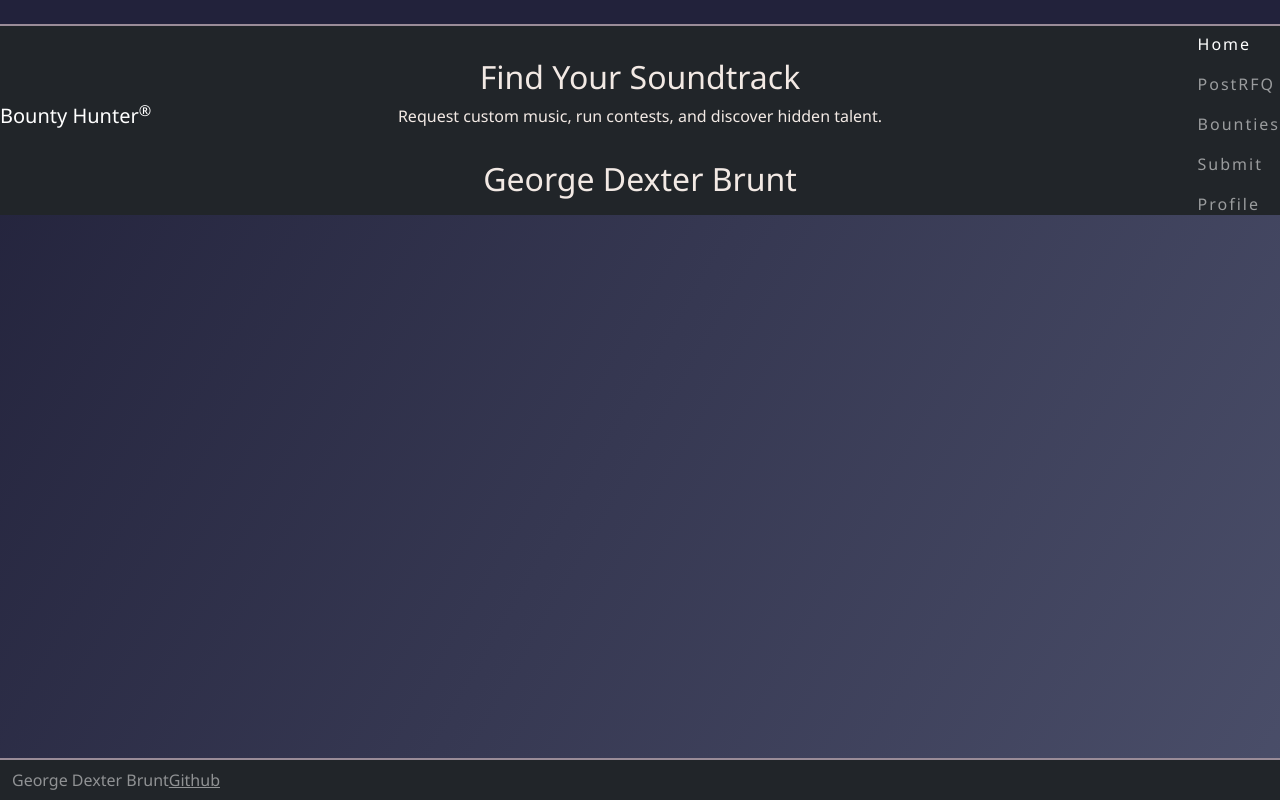
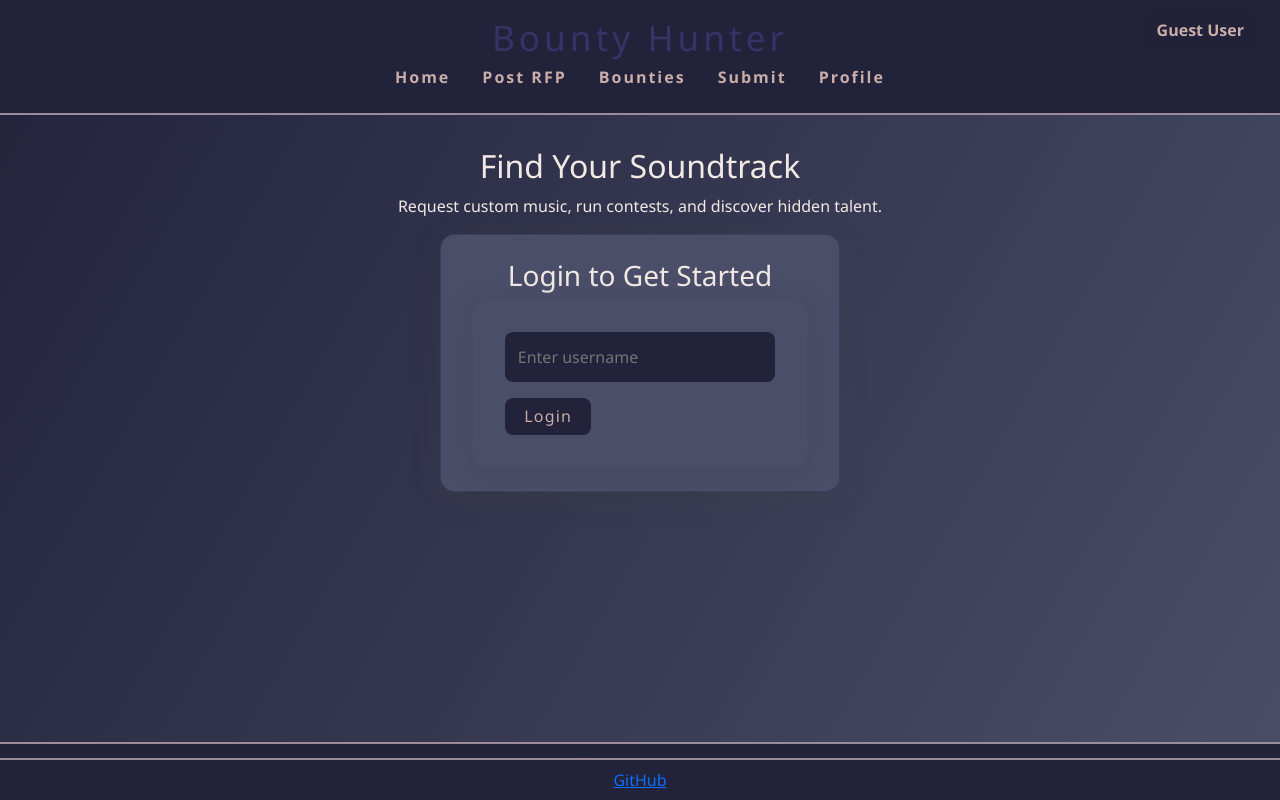
Before and after one commit to GDGB680/startup-project, a React (Vite) app: page / in a window 1280 px wide. Built offline with nearby package versions, Linux system fonts and the light colour scheme.

Commit message:
created a storage service and context so that it looks right. also added a basic login function

```diff
--- a/src/app.jsx
+++ b/src/app.jsx
@@ -1,77 +1,74 @@
 import React from 'react';
 import 'bootstrap/dist/css/bootstrap.min.css';
 import './app.css';
-
-import { BrowserRouter, NavLink, Route, Routes } from 'react-router-dom';
+import { BrowserRouter, NavLink, Route, Routes, Navigate } from 'react-router-dom';
+import { AuthProvider, useAuth } from './context/AuthContext';
 import { Home } from './home/home';
 import { PostRFP } from './postrfp/postrfp';
 import { Bounties } from './bounties/bounties';
 import { Submit } from './submit/submit';
 import { Profile } from './profile/profile';
 
+function Header() {
+  const { currentUser, logout } = useAuth();
+
+  return (
+    <header>
+      <div className="user-section">
+        {currentUser ? (
+          <>
+            <span id="username-display">{currentUser.username}</span>
+            <button onClick={logout} className="btn-logout">Logout</button>
+          </>
+        ) : (
+          <span id="username-display">Guest User</span>
+        )}
+      </div>
+      <h1>Bounty Hunter</h1>
+      <nav>
+        <NavLink to="/">Home</NavLink>
+        <NavLink to="/post-rfp">Post RFP</NavLink>
+        <NavLink to="/bounties">Bounties</NavLink>
+        <NavLink to="/submit">Submit</NavLink>
+        <NavLink to="/profile">Profile</NavLink>
+      </nav>
+    </header>
+  );
+}
+
+function AppContent() {
+  return (
+    <>
+      <Header />
+      <main>
+        <Routes>
+          <Route path="/" element={<Home />} exact />
+          <Route path="/post-rfp" element={<PostRFP />} />
+          <Route path="/bounties" element={<Bounties />} />
+          <Route path="/submit" element={<Submit />} />
+          <Route path="/profile" element={<Profile />} />
+          <Route path="*" element={<NotFound />} />
+        </Routes>
+      </main>
+      <footer>
+        <a href="https://github.com/GDGB680/startup-project" target="_blank" rel="noreferrer">
+          GitHub
+        </a>
+      </footer>
+    </>
+  );
+}
 
 export default function App() {
   return (
     <BrowserRouter>
-      <div className="body bg-dark text-light">
-        <header className="container-fluid">
-          <nav className="navbar fixed-top navbar-dark">
-            <div className="navbar-brand">
-              Bounty Hunter<sup>&reg;</sup>
-            </div>
-            <menu className="navbar-nav">
-              <li className="nav-item">
-                <NavLink className="nav-link" to="">
-                  Home
-                </NavLink>
-              </li>
-              <li className="nav-item">
-                <NavLink className="nav-link" to="PostRFQ">
-                  PostRFQ
-                </NavLink>
-              </li>
-              <li className="nav-item">
-                <NavLink className="nav-link" to="Bounties">
-                  Bounties
-                </NavLink>
-              </li>
-              <li className="nav-item">
-                <NavLink className="nav-link" to="Submit">
-                  Submit
-                </NavLink>
-              </li>
-              <li className="nav-item">
-                <NavLink className="nav-link" to="Profile">
-                  Profile
-                </NavLink>
-              </li>
-            </menu>
-          </nav>
-        </header>
-
-        <Routes>
-          <Route path='/' element={<Home />} exact />
-          <Route path='/postrfq' element={<PostRFP />} />
-          <Route path='/bounties' element={<Bounties />} />
-          <Route path='/submit' element={<Submit />} />
-          <Route path='/profile' element={<Profile />} />
-          <Route path='*' element={<NotFound />} />
-        </Routes>
-
-        <footer className="bg-dark text-white-50">
-          <div className="container-fluid">
-            <span className="text-reset">George Dexter Brunt</span>
-            <a className="text-reset" href="https://github.com/GDGB680/startup-project">
-              Github
-            </a>
-          </div>
-        </footer>
-      </div>
+      <AuthProvider>
+        <AppContent />
+      </AuthProvider>
     </BrowserRouter>
   );
 }
 
-
 function NotFound() {
-  return <main className="container-fluid bg-secondary text-center">404: Return to sender. Address unknown.</main>;
+  return <div className="container text-center mt-5">404: Return to sender. Address unknown.</div>;
 }
--- /dev/null
+++ b/src/context/AuthContext.jsx
@@ -0,0 +1,38 @@
+import React, { createContext, useState, useContext, useEffect } from 'react';
+import { StorageService } from '../services/storageService';
+
+const AuthContext = createContext();
+
+export function AuthProvider({ children }) {
+  const [currentUser, setCurrentUser] = useState(null);
+
+  useEffect(() => {
+    // Check if user is logged in on mount
+    const user = StorageService.getCurrentUser();
+    setCurrentUser(user);
+
+    // Initialize mock data
+    StorageService.initializeMockData();
+  }, []);
+
+  const login = (username) => {
+    const user = { username, loginDate: new Date().toISOString() };
+    StorageService.setCurrentUser(user);
+    setCurrentUser(user);
+  };
+
+  const logout = () => {
+    StorageService.logout();
+    setCurrentUser(null);
+  };
+
+  return (
+    <AuthContext.Provider value={{ currentUser, login, logout }}>
+      {children}
+    </AuthContext.Provider>
+  );
+}
+
+export function useAuth() {
+  return useContext(AuthContext);
+}
--- a/src/home/home.jsx
+++ b/src/home/home.jsx
@@ -1,30 +1,62 @@
-import React from 'react';
+import React, { useState } from 'react';
+import { useAuth } from '../context/AuthContext';
+import { useNavigate } from 'react-router-dom';
 
 export function Home() {
+  const { currentUser, login } = useAuth();
+  const [username, setUsername] = useState('');
+  const navigate = useNavigate();
+
+  const handleLogin = (e) => {
+    e.preventDefault();
+    if (username.trim()) {
+      login(username);
+      setUsername('');
+    }
+  };
+
   return (
-    <main>
-        <section className="intro">
-            <h2>Find Your Soundtrack</h2>
-            <p>Request custom music, run contests, and discover hidden talent.</p>
+    <div>
+      <section className="intro">
+        <h2>Find Your Soundtrack</h2>
+        <p>Request custom music, run contests, and discover hidden talent.</p>
+      </section>
+
+      {!currentUser && (
+        <section className="card-section">
+          <div className="card" style={{ maxWidth: '400px', margin: '0 auto' }}>
+            <h3>Login to Get Started</h3>
+            <form onSubmit={handleLogin}>
+              <input
+                type="text"
+                placeholder="Enter username"
+                value={username}
+                onChange={(e) => setUsername(e.target.value)}
+                required
+              />
+              <button type="submit" className="card-btn">Login</button>
+            </form>
+          </div>
         </section>
+      )}
 
-        {/* <a href="Profile.html">
-            <button className="card-btn-big">Login</button>
-        </a>
-        <a href="Bounties.html">
-            <button className="card-btn-big">View Bounties</button>
-        </a>
-        <a href="Profile.html">
-            <button className="card-btn-big">Subit songs</button>
-        </a>
-        <a href="https://github.com/GDGB680/startup-project/tree/main#" target="_blank">
-            <button className="card-btn-big">github</button>
-        </a> */}
+      {currentUser && (
+        <section className="card-section">
+          <button onClick={() => navigate('/bounties')} className="card-btn-big">
+            View Bounties
+          </button>
+          <button onClick={() => navigate('/post-rfp')} className="card-btn-big">
+            Post New Bounty
+          </button>
+          <button onClick={() => navigate('/submit')} className="card-btn-big">
+            Submit Songs
+          </button>
+        </section>
+      )}
 
-        <section className="intro">
-            <h2>George Dexter Brunt</h2>
-        </section>
-
-    </main>
+      <footer className="text-center mt-4">
+        <p>Created by George Dexter Brunt</p>
+      </footer>
+    </div>
   );
 }
--- /dev/null
+++ b/src/services/storageService.js
@@ -0,0 +1,105 @@
+// storageService.js - Manages all localStorage operations
+
+export class StorageService {
+  // User Management
+  static getCurrentUser() {
+    return JSON.parse(localStorage.getItem('currentUser')) || null;
+  }
+
+  static setCurrentUser(user) {
+    localStorage.setItem('currentUser', JSON.stringify(user));
+  }
+
+  static logout() {
+    localStorage.removeItem('currentUser');
+  }
+
+  // Bounties Management
+  static getBounties() {
+    return JSON.parse(localStorage.getItem('bounties')) || [];
+  }
+
+  static addBounty(bounty) {
+    const bounties = this.getBounties();
+    const newBounty = {
+      id: Date.now(),
+      ...bounty,
+      postedBy: this.getCurrentUser()?.username || 'Anonymous',
+      postedDate: new Date().toISOString(),
+      submissions: []
+    };
+    bounties.push(newBounty);
+    localStorage.setItem('bounties', JSON.stringify(bounties));
+    return newBounty;
+  }
+
+  static updateBounty(id, updates) {
+    const bounties = this.getBounties();
+    const index = bounties.findIndex(b => b.id === id);
+    if (index !== -1) {
+      bounties[index] = { ...bounties[index], ...updates };
+      localStorage.setItem('bounties', JSON.stringify(bounties));
+    }
+  }
+
+  // Submissions Management
+  static getSubmissions() {
+    return JSON.parse(localStorage.getItem('submissions')) || [];
+  }
+
+  static addSubmission(submission) {
+    const submissions = this.getSubmissions();
+    const newSubmission = {
+      id: Date.now(),
+      ...submission,
+      submittedBy: this.getCurrentUser()?.username || 'Anonymous',
+      submittedDate: new Date().toISOString(),
+      status: 'Pending'
+    };
+    submissions.push(newSubmission);
+    localStorage.setItem('submissions', JSON.stringify(submissions));
+    return newSubmission;
+  }
+
+  static updateSubmissionStatus(id, status) {
+    const submissions = this.getSubmissions();
+    const index = submissions.findIndex(s => s.id === id);
+    if (index !== -1) {
+      submissions[index].status = status;
+      localStorage.setItem('submissions', JSON.stringify(submissions));
+    }
+  }
+
+  // Initialize with mock data
+  static initializeMockData() {
+    if (!this.getBounties().length) {
+      const mockBounties = [
+        {
+          id: 1,
+          title: 'Epic Orchestra',
+          genres: ['Orchestra', 'Cinematic'],
+          bountyPrize: 50,
+          duration: '45s',
+          deadline: '2025-10-29',
+          details: 'For short film trailer',
+          postedBy: 'FilmMaker123',
+          postedDate: new Date().toISOString(),
+          submissions: []
+        },
+        {
+          id: 2,
+          title: 'Inspirational Techno Pop',
+          genres: ['Techno', 'Pop'],
+          bountyPrize: 30,
+          duration: '30s',
+          deadline: '2025-10-25',
+          details: 'For YouTube ad',
+          postedBy: 'MarketingPro',
+          postedDate: new Date().toISOString(),
+          submissions: []
+        }
+      ];
+      localStorage.setItem('bounties', JSON.stringify(mockBounties));
+    }
+  }
+}
```
